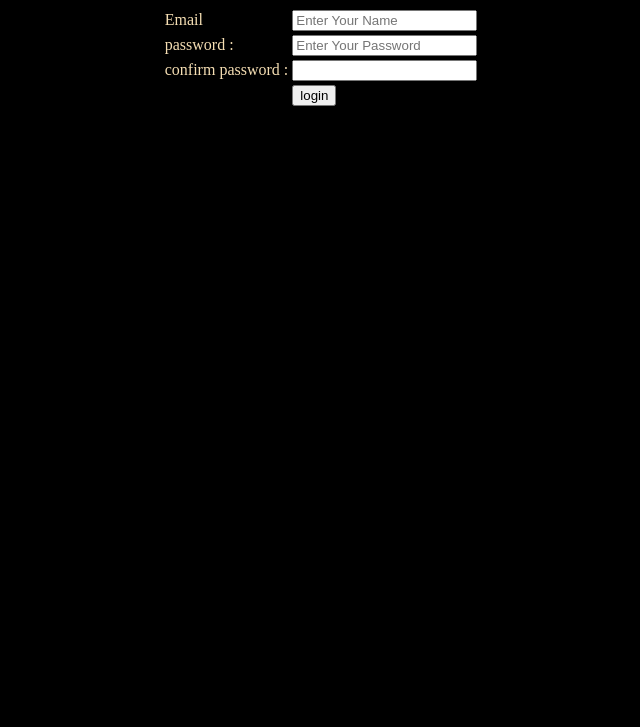
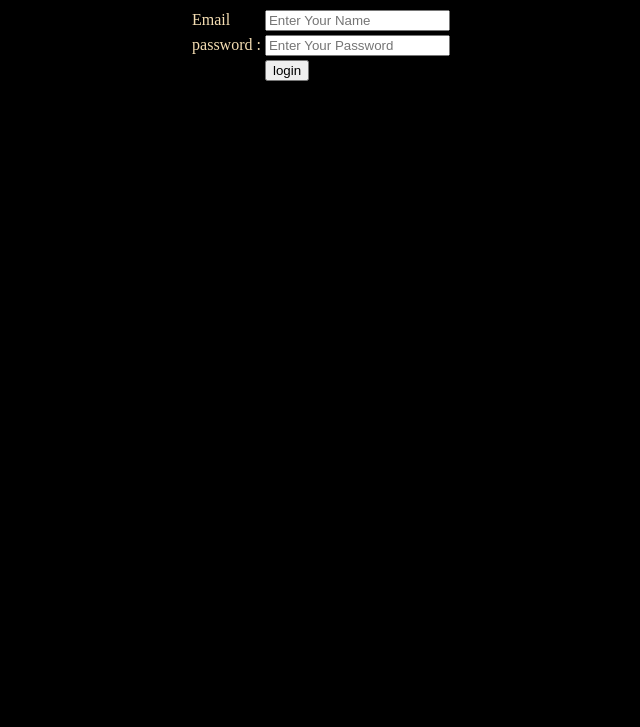
Before and after one commit to senthamizhselvan123/senthamizh, a plain HTML site: page Html/login.html in a window 1280 px wide. Shown: the part 73-800 px from the top of the page, without its empty margins (319-959 px from the left). Drawn offline with Linux system fonts and the light colour scheme.

Commit message:
for deploy

```diff
--- a/Html/login.html
+++ b/Html/login.html
@@ -22,14 +22,10 @@
                 </tr>
 
                 <tr>
-                    <td>confirm password :</td>
-                    <td><input type="text"></td>
-                </tr>
-
-                <tr>
                     <td></td>
                     <td><a href="./register.html"><input type="button" value="login"></a></td>
                 </tr>
+
 
 
             </table>
```
Also changed, not shown: Html/Contact Us.html (+1 -1 lines).
